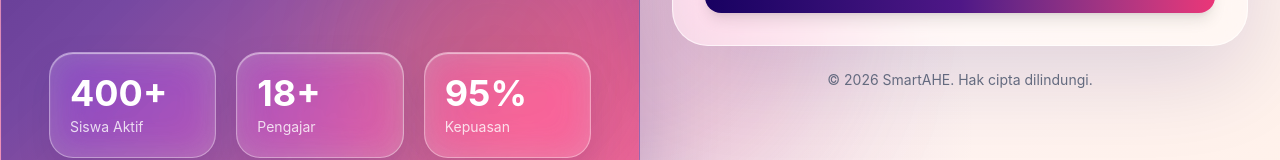
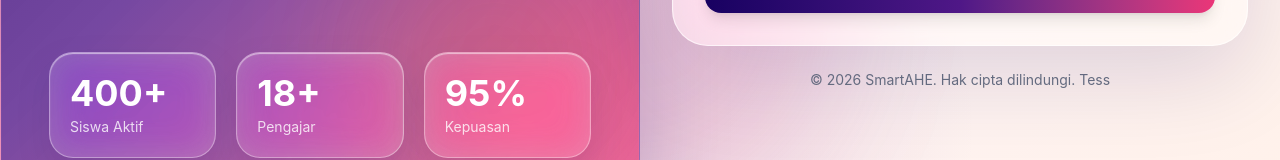
Before and after one commit to abl1717/2TIA_kel2-ProjectAHE, a React (Vite) app: page / in a window 1280 px wide. Shown: the part 593-753 px from the top of the page. Built offline with nearby package versions, Linux system fonts and the light colour scheme.

Commit message:
tes commit laptop

```diff
--- a/src/layouts/AuthLayout.jsx
+++ b/src/layouts/AuthLayout.jsx
@@ -65,7 +65,7 @@ export default function AuthLayout() {
             <Outlet />
 
             <div className="mt-6 text-center text-sm text-gray-500">
-              © 2026 SmartAHE. Hak cipta dilindungi.
+              © 2026 SmartAHE. Hak cipta dilindungi. Tess
             </div>
           </div>
         </div>
```
